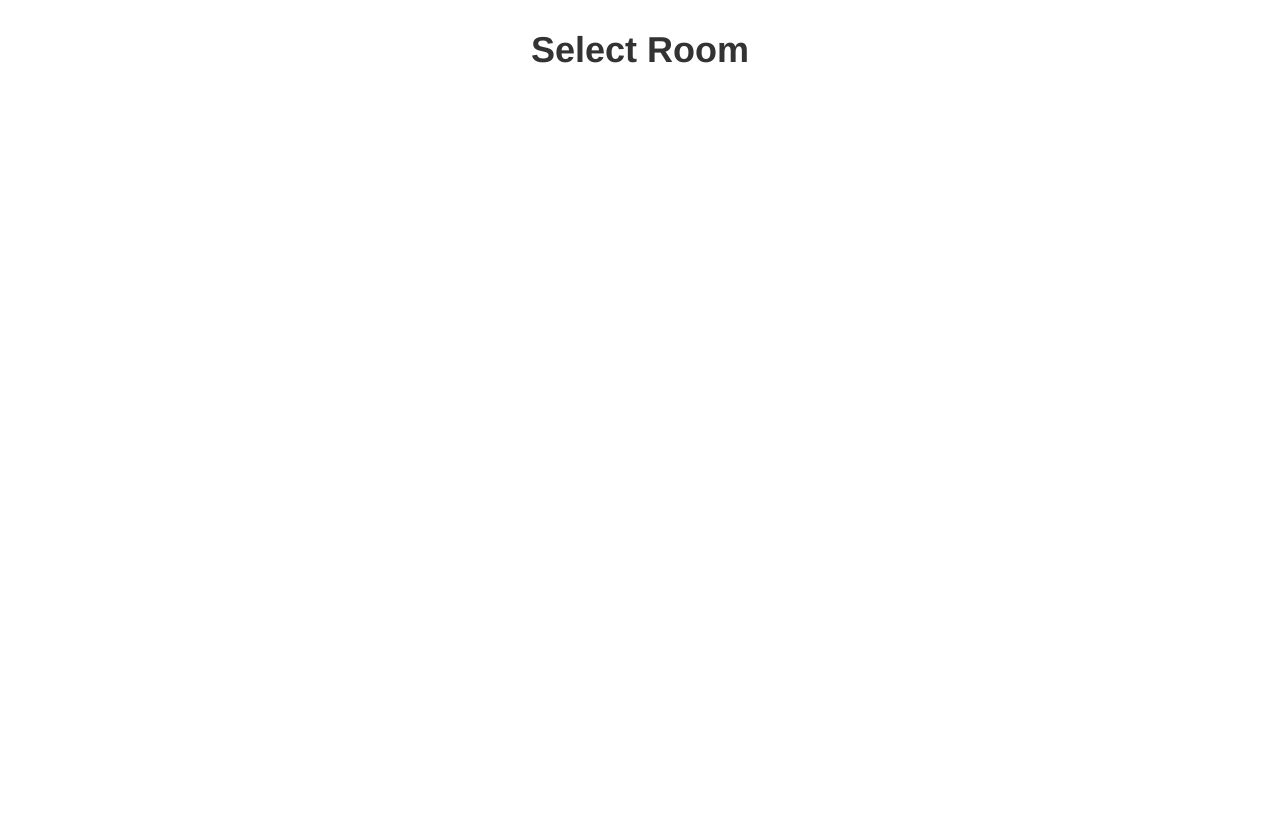
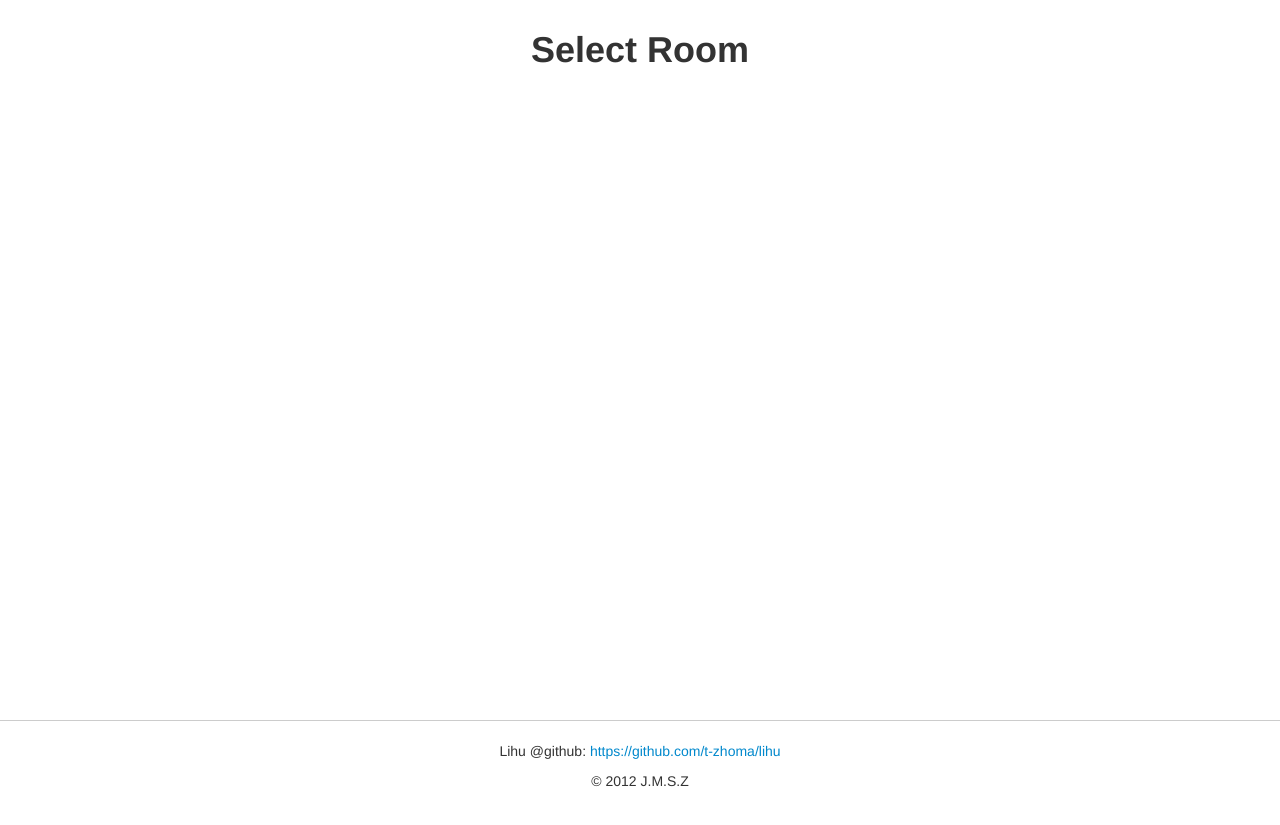
Before and after one commit to t-zhoma/lihu, a website: page home.html in a window 1280 px wide. Before the commit the page ends 800 px from the top, so only its background shows below. Drawn offline with Linux system fonts and the light colour scheme; no server answers.

Commit message:
add footer

```diff
--- a/css/app.css
+++ b/css/app.css
@@ -83,7 +83,7 @@ body.game {
 }
 
 #home {
-
+    min-height: 700px;
 }
 
 #waiting {
@@ -193,3 +193,10 @@ body.game {
     font-weight: bold;
     font-size: 6em;
 }
+
+#footer {
+    text-align: center;
+    margin: 20px 0px;
+    border-top: 1px solid #CCC;
+    padding: 20px 0px;
+}
--- a/home.html
+++ b/home.html
@@ -100,6 +100,13 @@
 			</div>
 		</div>
 
+		<div id="footer">
+			<p>
+				Lihu @github: <a href="https://github.com/t-zhoma/lihu" target="_blank">https://github.com/t-zhoma/lihu</a>
+			</p>
+			<p>&copy; 2012 <span>J.M.S.Z</span></p>
+		</div>
+
 
 
 	</body>
```
Also changed, not shown: README.md.
